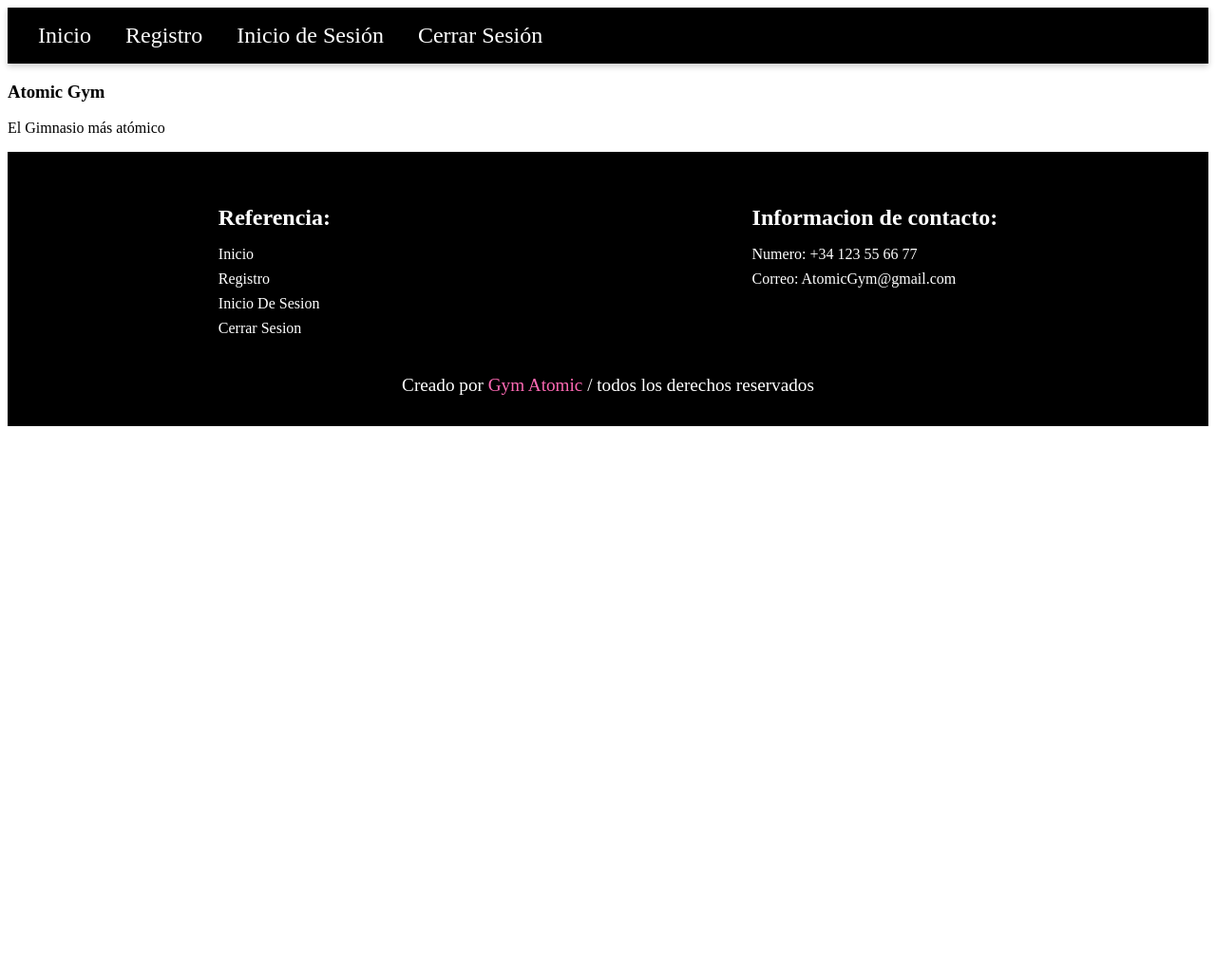
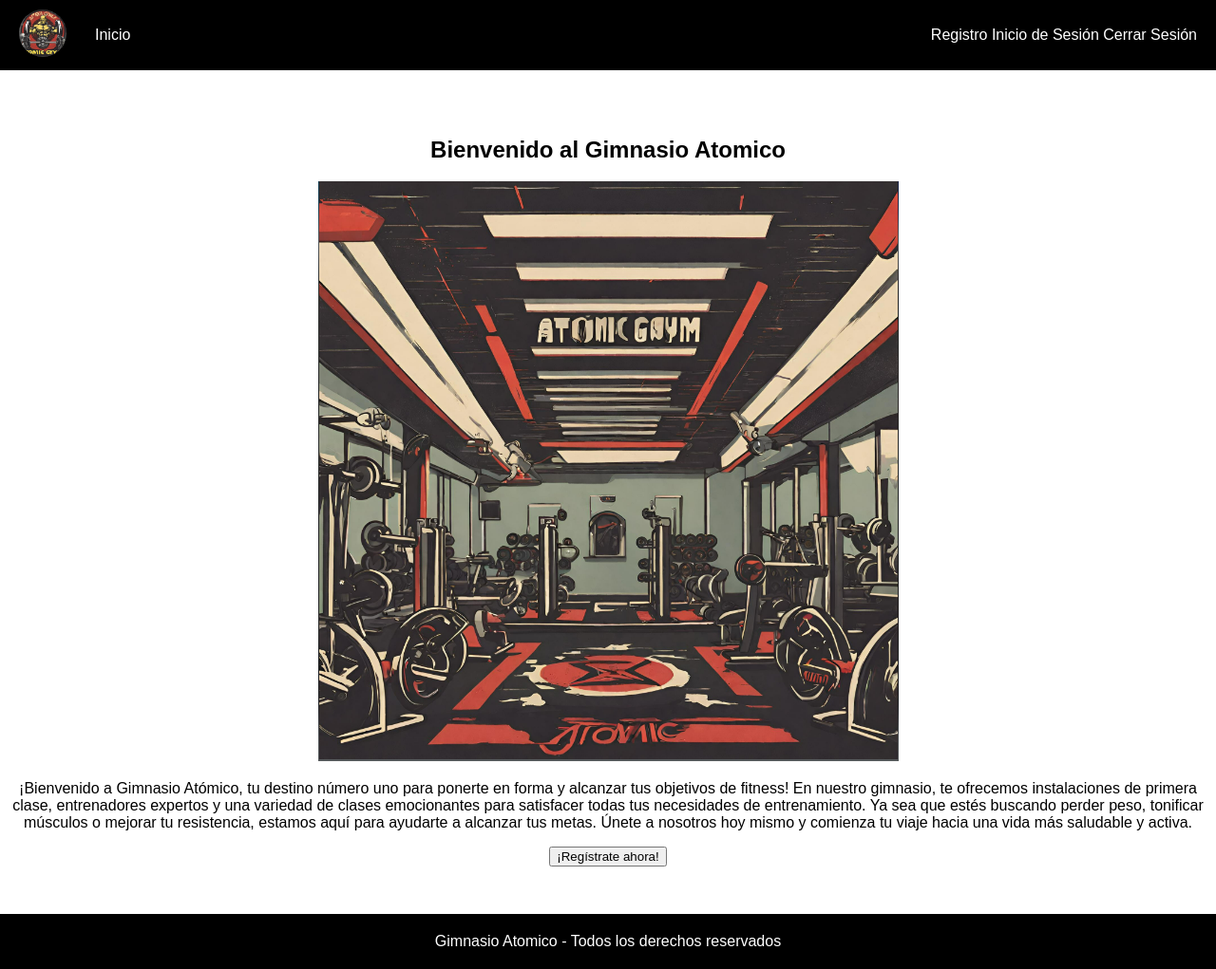
Before and after one commit to Marccb18/Proyecto_Gym, a Flask app: page / in a window 1280 px wide. Shown: the whole page at 95% size. Before the commit the page ends 449 px from the top, so only its background shows below. Run offline with Flask 3, Linux system fonts and the light colour scheme.

Commit message:
Uniendo app.py y html

```diff
--- a/app.py
+++ b/app.py
@@ -54,5 +54,6 @@ def perfil():
 
 
 if __name__ == "__main__":
-    db.create_all()
+    with app.app_context():
+        db.create_all()
     app.run(debug=True)
--- a/static/css/index.css
+++ /dev/null
@@ -1,59 +0,0 @@
-/* Estilos para el navbar */
-header {
-    background-color: black;
-    color: white;
-    padding: 1rem;
-    display: flex;
-    align-items: center;
-    justify-content: space-between;
-    box-shadow: 0 .2rem .4rem rgba(0, 0, 0, 0.2);
-}
-
-header .navbar a {
-    font-size: 1.5rem;
-    padding: 0.5rem 1rem;
-    color: white;
-    text-decoration: none;
-}
-
-header .navbar a:hover {
-    color: #ccc; /* Cambia el color al pasar el mouse */
-}
-
-/* Estilos para el footer */
-.footer {
-    background-color: black;
-    color: white;
-    padding: 2rem 0;
-}
-
-.footer .Contenedor {
-    display: flex;
-    justify-content: space-around;
-}
-
-.footer .caja h3 {
-    font-size: 1.5rem;
-    margin-bottom: 1rem;
-}
-
-.footer .caja a {
-    display: block;
-    color: white;
-    text-decoration: none;
-    margin-bottom: 0.5rem;
-}
-
-.footer .caja a:hover {
-    color: #ccc; /* Cambia el color al pasar el mouse */
-}
-
-.footer .creditos {
-    text-align: center;
-    padding-top: 2rem;
-    font-size: 1.2rem;
-}
-
-.footer .creditos span {
-    color: #ff69b4; /* Puedes cambiar este color según tu preferencia */
-}
--- /dev/null
+++ b/static/style.css
@@ -0,0 +1,62 @@
+body {
+    margin: auto;
+    font-family: Arial, sans-serif;
+}
+body {
+    margin: 0;
+    font-family: Arial, sans-serif;
+}
+
+.navbar {
+    display: flex;
+    justify-content: space-between;
+    align-items: center;
+    background-color: black;
+    color: white;
+    padding: 10px 20px;
+}
+
+.Nav_derecha {
+    display: flex;
+    align-items: center;
+}
+
+.imagen img {
+    border-radius: 50%;
+    width: 50px;
+    height: auto;
+    margin-right: 10px;
+}
+
+.Nav_derecha a {
+    color: white;
+    text-decoration: none;
+    margin-left: 20px;
+}
+
+.Nav_izquierda a {
+    color: white;
+    text-decoration: none;
+}
+
+.Nav_derecha a:hover,
+.Nav_izquierda a:hover {
+    color: #ccc;
+}
+
+
+section.welcome {
+    padding: 50px 0;
+    text-align: center;
+}
+
+footer {
+    background-color: black;
+    color: white;
+    text-align: center;
+    padding: 20px 0;
+}
+
+footer p {
+    margin: 0;
+}
--- a/templates/base.html
+++ b/templates/base.html
@@ -4,53 +4,52 @@
     <meta charset="UTF-8">
     <meta name="viewport" content="width=device-width, initial-scale=1.0">
     <title>Gimnasio Atomico</title>
-    <link rel="stylesheet" href="index.css">
+    <link rel="stylesheet" href="{{ url_for('static', filename='style.css') }}">
 </head>
 <body>
-<!--Parte del header-->
-    <header>
-        <nav class="navbar">
-            <a href="{{ url_for('inicio') }}">Inicio</a>
-            <a href="#Registrarse">Registro</a>
-            <a href="#Login">Inicio de Sesión</a>
-            <a href="#Logout">Cerrar Sesión</a>
-        </nav>
-    </header>
+<!---Inicio del header,que contiene el menu de navegacion-->
+<header>
+    <nav class="navbar">
+        <div class="Nav_derecha">
+            <div class="imagen">
+                <img src="{{ url_for('static', filename='imagenes/Captura.PNG') }}"alt="Logo">
+            </div>
+            <a href="#">Inicio</a>
+        </div>
+        <div class="Nav_izquierda">
+            <a href="#">Registro</a>
+            <a href="#">Inicio de Sesión</a>
+            <a href="#">Cerrar Sesión</a>
+        </div>
+    </nav>
+</header>
 <!--Final del header-->
 
-<!--Parte de arriba-->
-    <section class="Home" id="Inicio">
-        <div class="Inicio">
-            <h3>Atomic Gym</h3>
-            <span>El Gimnasio más atómico</span>
-            <p></p>
-        </div>
-    </section>
-<!--Final de la parte de arriba-->
-<!--Footer de la pagina (parte baja)-->
-<section class="footer">
+<section class="welcome">
+    <div class="container">
+        <h1>Bienvenido al Gimnasio Atomico</h1>
 
-    <div class="Contenedor A">
+            <img src="{{ url_for('static', filename='imagenes/atomic.PNG') }}" alt="Gimnasio Atomico">
 
-        <div class="caja 1">
-            <h3>Referencia:</h3>
-            <a href="#">Inicio</a>
-            <a href="#">Registro</a>
-            <a href="#">Inicio De Sesion</a>
-            <a href="#">Cerrar Sesion</a>
-        </div>
+        <p>
+            ¡Bienvenido a Gimnasio Atómico, tu destino número uno para ponerte en forma
+            y alcanzar tus objetivos de fitness! En nuestro gimnasio, te ofrecemos instalaciones de primera clase,
+            entrenadores expertos y una variedad de clases emocionantes para satisfacer todas tus necesidades de entrenamiento.
+            Ya sea que estés buscando perder peso, tonificar músculos o mejorar tu resistencia,
+            estamos aquí para ayudarte a alcanzar tus metas.
+            Únete a nosotros hoy mismo y comienza tu viaje hacia una vida más saludable y activa.
+        </p>
 
-        <div class="caja 2">
-            <h3>Informacion de contacto:</h3>
-            <a href="#">Numero: +34 123 55 66 77</a>
-            <a href="#">Correo: AtomicGym@gmail.com</a>
-        </div>
+        <button>¡Regístrate ahora!</button>
     </div>
+</section>
 
-    <div class="creditos">Creado por <span>Gym Atomic</span> / todos los derechos reservados</div>
 
-</section>
-<!--Final-->
+<footer>
+    <div class="container">
+        <p>Gimnasio Atomico - Todos los derechos reservados</p>
+    </div>
+</footer>
 
 </body>
 </html>
```
Also changed, not shown: instance/gym.db (added), static/imagenes/3.PNG (added), static/imagenes/Captura.PNG (added), static/imagenes/atomic.PNG (added), 1 other file.
